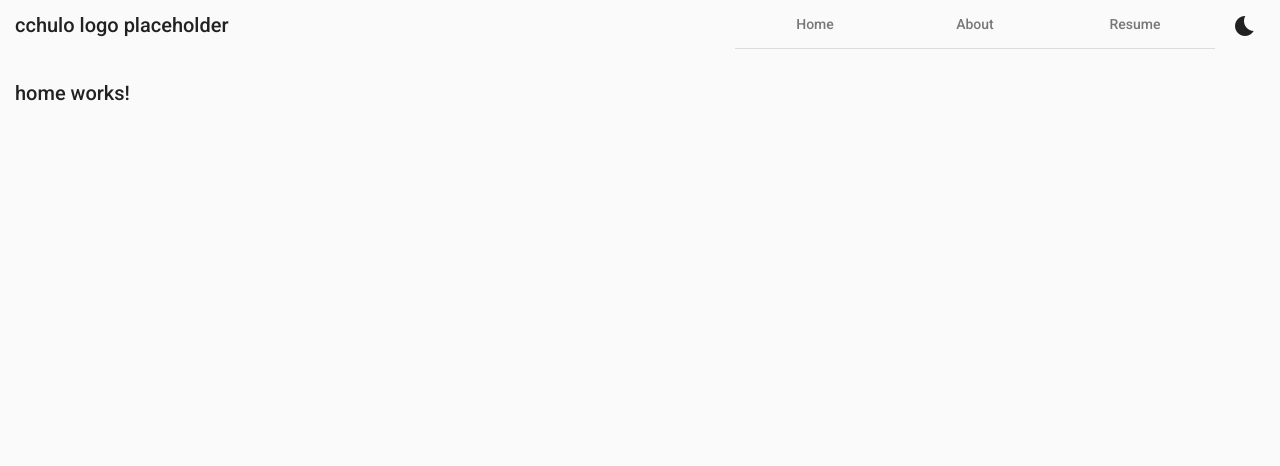
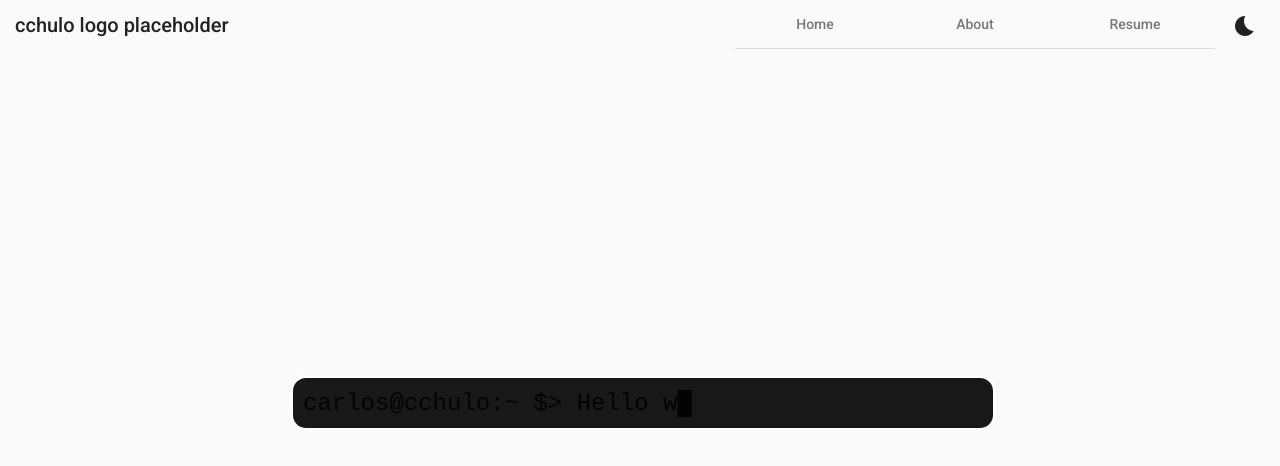
Before and after one commit to cchulo-archive/cchulo.codes, an Angular app in the folder cchulo.App/ClientApp/: page / in a window 1280 px wide. Shown: the top 466 px of the page. Built offline with nearby package versions, Linux system fonts and the light colour scheme.

Commit message:
imported the terminal home screen component from cchulolabs project

```diff
--- a/cchulo.App/ClientApp/src/app/public-pages/components/home/home.component.html
+++ b/cchulo.App/ClientApp/src/app/public-pages/components/home/home.component.html
@@ -1,3 +1,5 @@
-<div style="height: 100%;">
-    <p>home works!</p>
+<div class="terminal">
+    <div class="terminal-text">
+        carlos@cchulo:~ $> {{ commandToShow }}
+    </div>
 </div>
--- a/cchulo.App/ClientApp/src/app/public-pages/components/home/home.component.scss
+++ b/cchulo.App/ClientApp/src/app/public-pages/components/home/home.component.scss
@@ -0,0 +1,25 @@
+$terminal-width: 700px;
+$terminal-height: 50px;
+
+.terminal {
+    text-align: left;
+    background: rgba(0, 0, 0, .9);
+    position: absolute;
+    top: 50%;
+    left: 50%;
+    margin-top: -($terminal-height/2);
+    margin-left: -($terminal-width/2);
+    width: $terminal-width;
+    height: $terminal-height;
+
+    border-style: solid;
+    border-color: white;
+    border-radius: 16px;
+    display: flex;
+    align-items: center;
+
+    .terminal-text {
+        margin-left: 10px;
+        font: 24px Inconsolata, monospace;
+    }
+}
--- a/cchulo.App/ClientApp/src/app/public-pages/components/home/home.component.ts
+++ b/cchulo.App/ClientApp/src/app/public-pages/components/home/home.component.ts
@@ -1,15 +1,120 @@
-import { Component, OnInit } from '@angular/core';
+import { Component, OnInit, AfterViewInit, OnDestroy } from '@angular/core';
+import { Unsubscribable, timer } from 'rxjs';
 
 @Component({
   selector: 'app-home',
   templateUrl: './home.component.html',
   styleUrls: ['./home.component.scss']
 })
-export class HomeComponent implements OnInit {
+export class HomeComponent implements OnInit, AfterViewInit, OnDestroy {
+
+  commands = [
+    'Hello world!',
+    'My name is Carlos Chulo',
+    'I am a Software Engineer',
+    'I am a Computer Scientist',
+    'I am a Maker',
+    'Welcome to my page'
+  ];
+
+  cursor = '█';
+  command = '';
+  commandToShow = '';
+  showCursor = false;
+  commandTyped = true;
+  commandIndex = -1;
+  commandStringIndex = 0;
+
+  timerSub: Unsubscribable;
 
   constructor() { }
 
   ngOnInit(): void {
   }
 
+  ngAfterViewInit() {
+
+    const timerInterval = 1;
+
+    const cursorInterval = 100;
+    const typeSpeed = 25;
+
+    let tick = -1;
+    let typing = false;
+    let cursorTicks = 0;
+    const maxCursorTicks = 5;
+    this.timerSub = timer(timerInterval, timerInterval)
+      .subscribe(() => {
+
+        tick = (tick + 1) % 10000;
+
+        // if we are not typing, and a command has been typed, backspace it
+        if ((tick % (Math.round(typeSpeed / 2))) === 0 && !typing && this.command.length > 0) {
+          this.command = this.command.substring(0, this.command.length - 1);
+          this.commandStringIndex--;
+          this.displayCursor(true);
+          return;
+        }
+
+        if ((tick % cursorInterval) === 0 && !typing) {
+
+          this.displayCursor();
+
+          if (cursorTicks === maxCursorTicks) {
+            typing = true;
+            cursorTicks = 0;
+            this.commandIndex = (this.commandIndex + 1) % this.commands.length;
+            return;
+          }
+
+          cursorTicks++;
+        }
+
+        if ((tick % typeSpeed) === 0 && typing) {
+          const currCommand = this.commands[this.commandIndex];
+
+          if (this.commandStringIndex < currCommand.length) {
+            const char = currCommand[this.commandStringIndex];
+            this.commandStringIndex++;
+            this.command += char;
+            this.displayCursor(true);
+          }
+
+        }
+
+        if ((tick % cursorInterval) === 0 && typing ) {
+          const currCommand = this.commands[this.commandIndex];
+
+          if (this.commandStringIndex === currCommand.length) {
+            this.displayCursor();
+
+            if (cursorTicks === maxCursorTicks) {
+              typing = false;
+              cursorTicks = 0;
+              return;
+            }
+
+            cursorTicks++;
+          }
+
+        }
+
+      });
+  }
+
+  ngOnDestroy() {
+    if (this.timerSub) {
+      this.timerSub.unsubscribe();
+    }
+  }
+
+  displayCursor(force: boolean = false) {
+    this.showCursor = force || !this.showCursor;
+    if (this.showCursor) {
+      this.commandToShow = this.command + this.cursor;
+    } else {
+      this.commandToShow = this.command;
+    }
+  }
+
 }
```
